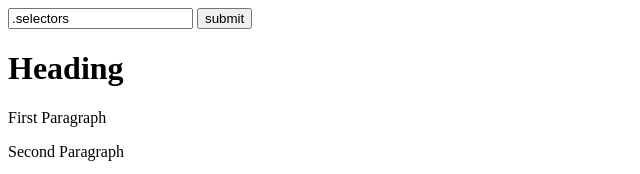
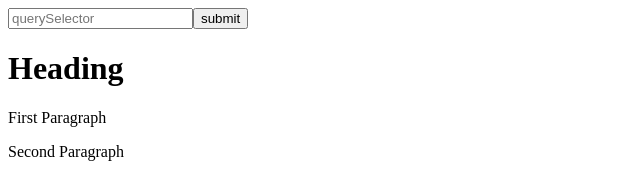
Before and after one commit to v1ab1/prototypes_debugger, a plain HTML site: page example.html in a window 1280 px wide. Shown: the top 174 px of the page, 0-640 px from the left. Drawn offline with Linux system fonts and the light colour scheme.

Commit message:
code done

```diff
--- a/example.html
+++ b/example.html
@@ -3,7 +3,7 @@
   <meta charset="UTF-8">
   <meta http-equiv="X-UA-Compatible" content="IE=edge">
   <meta name="viewport" content="width=device-width, initial-scale=1.0">
-  <title>Document</title>
+  <title>debugger example</title>
   <style>
     .image {
       width: 400px;
@@ -14,17 +14,10 @@
       var obj = new Map();
     };
     var arr = [];
-    var arr2 = [Map, obj, arr];
+    var arr2 = [Map, arr];
   </script>
 </head>
 <body>
-  <div class="debugger_wrapper">
-    <input value=".selectors" placeholder="querySelector" type="text" class="debugger_input" />
-    <button class="debugger_submit">
-      submit
-    </button>
-    <div class="debugger_content" style="display: flex; gap: 20px;"></div>
-  </div>
   <div>
     <h1>
       Heading
--- a/main.js
+++ b/main.js
@@ -1,8 +1,22 @@
-const input = document.querySelector('.debugger_input');
-const button = document.querySelector('.debugger_submit');
-const content = document.querySelector('.debugger_content');
+const wrapper = document.createElement("div");
 
-button.addEventListener('click', () => {
+const input = document.createElement("input");
+input.placeholder = "querySelector";
+input.type = "text";
+wrapper.appendChild(input);
+
+const button = document.createElement("button");
+button.innerHTML = "submit";
+wrapper.appendChild(button);
+
+const content = document.createElement("div");
+content.style.display = "flex";
+content.style.gap = "20px";
+wrapper.appendChild(content);
+
+document.body.prepend(wrapper);
+
+button.addEventListener("click", () => {
   content.innerHTML = "";
   const inputVal = input.value;
   const element = window[inputVal] || document.querySelector(inputVal);
@@ -16,12 +30,12 @@ button.addEventListener('click', () => {
 const showProtos = (element) => {
   let proto = Object.getPrototypeOf(element);
   while (proto) {
-    const div = document.createElement('div');
+    const div = document.createElement("div");
     div.style.display = "flex";
     div.style.flexDirection = "column";
-    const p = document.createElement('p');
+    const p = document.createElement("p");
     p.innerHTML = typeof proto.constructor === "function" ? proto.constructor.name : proto.constructor.constructor.name;
-    const button = document.createElement('button');
+    const button = document.createElement("button");
     const protoToShow = proto;
     button.onclick = (() => {
       console.log(protoToShow);
```
